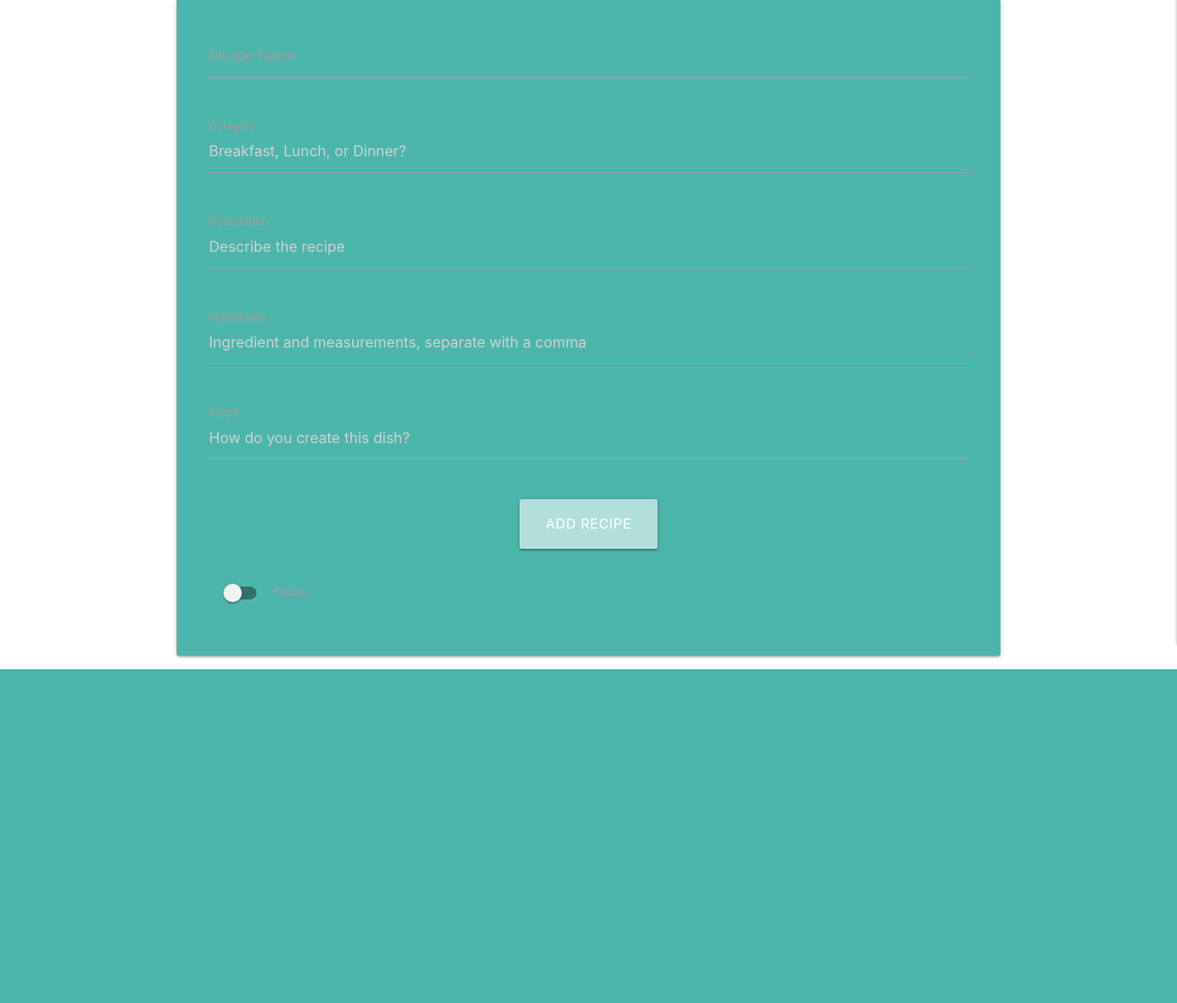
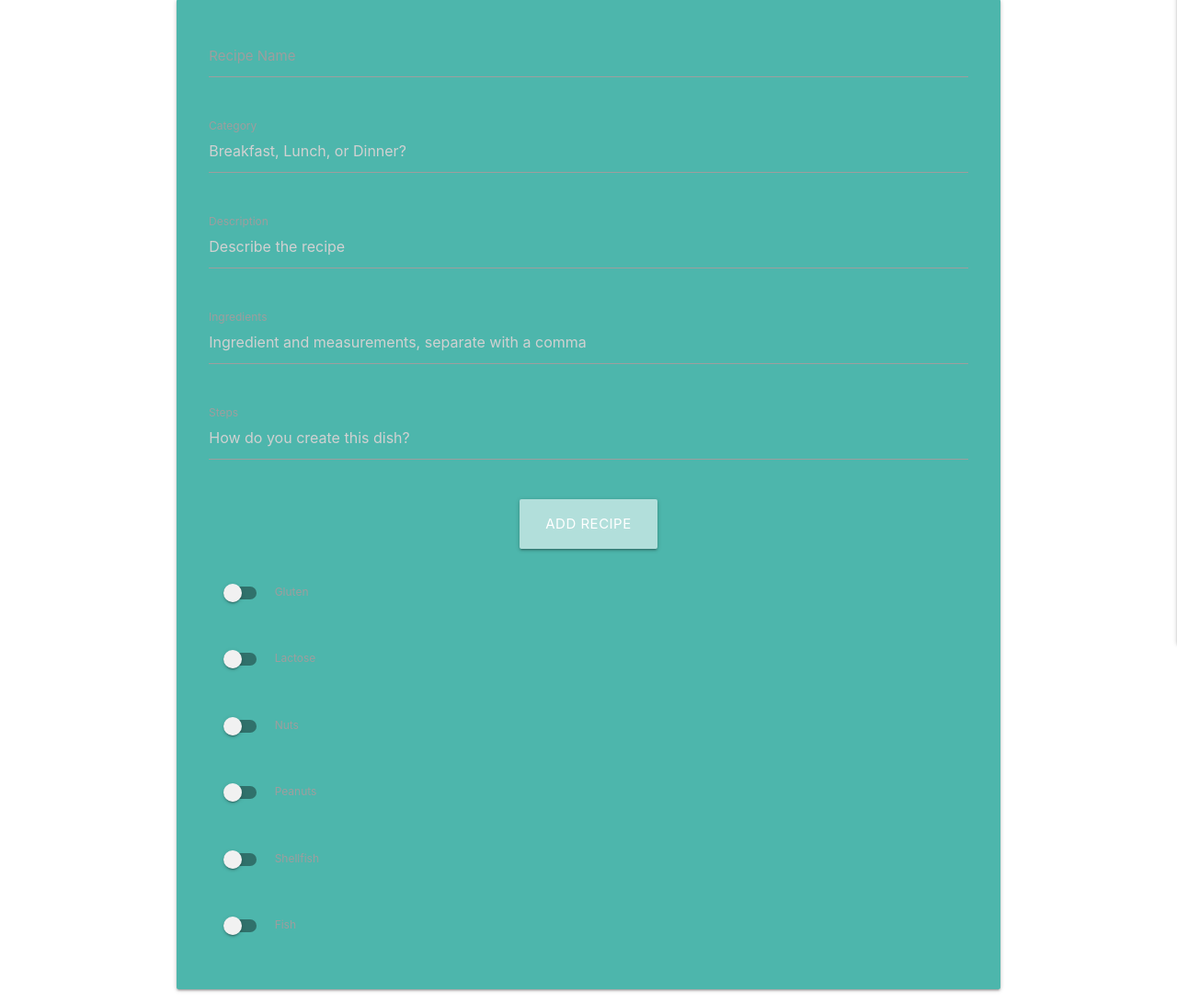
Before and after one commit to Code-Institute-Submissions/Daffie95-wikipies-MS3_MayResub, a Flask app: page /upload_recipe in a window 1280 px wide. Shown: the part 160-1251 px from the top of the page at 92% size. Before the commit the page ends 888 px from the top, so only its background shows below. Run offline with Flask 2, Linux system fonts and the light colour scheme; some libraries are stand-ins or nearby versions.

Commit message:
Update upload_page.html
added switch elements to match database

```diff
--- a/templates/upload_page.html
+++ b/templates/upload_page.html
@@ -57,10 +57,66 @@
                 <div class="input-field col s12">
                     <div class="switch">
                         <!-- add icon to match display on frontpage -->
+                        <!-- allergens -->
                         <label for="gluten">
                             <input type="checkbox" id="gluten" name="gluten">
                             <span class="lever"></span>
                             Gluten
+                        </label>
+                    </div>
+                </div>
+            </div>
+            <div class="row">
+                <div class="input-field col s12">
+                    <div class="switch">
+                        <label for="lactose">
+                            <input type="checkbox" id="lactose" name="lactose">
+                            <span class="lever"></span>
+                            Lactose
+                        </label>
+                    </div>
+                </div>
+            </div>
+            <div class="row">
+                <div class="input-field col s12">
+                    <div class="switch">
+                        <label for="nuts">
+                            <input type="checkbox" id="nuts" name="nuts">
+                            <span class="lever"></span>
+                            Nuts
+                        </label>
+                    </div>
+                </div>
+            </div>
+            <div class="row">
+                <div class="input-field col s12">
+                    <div class="switch">
+                        <label for="peanuts">
+                            <input type="checkbox" id="peanuts" name="peanuts">
+                            <span class="lever"></span>
+                            Peanuts
+                        </label>
+                    </div>
+                </div>
+            </div>
+            <div class="row">
+                <div class="input-field col s12">
+                    <div class="switch">
+                        <label for="shellfish">
+                            <input type="checkbox" id="shellfish" name="shellfish">
+                            <span class="lever"></span>
+                            Shellfish
+                        </label>
+                    </div>
+                </div>
+            </div>
+            <div class="row">
+                <div class="input-field col s12">
+                    <div class="switch">
+                        <label for="fish">
+                            <input type="checkbox" id="fish" name="fish">
+                            <span class="lever"></span>
+                            Fish
                         </label>
                     </div>
                 </div>
```
